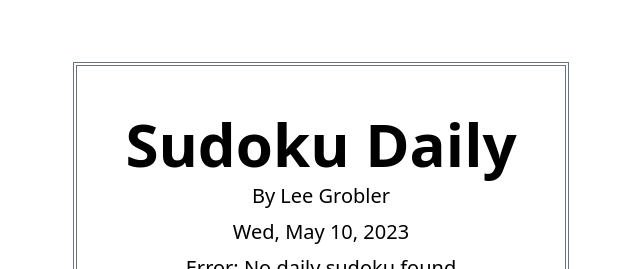
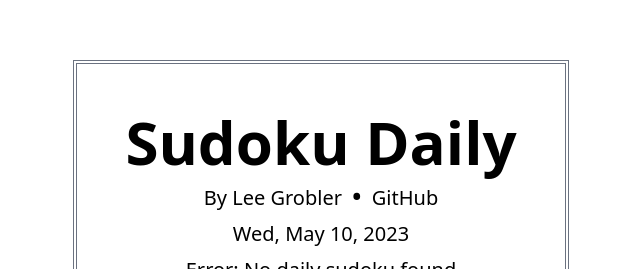
Before and after one commit to LeeGrobler/sudoku, an Angular app: page / in a window 1280 px wide. Shown: the part 157-426 px from the top of the page, without its empty margins (319-959 px from the left). Built offline with nearby package versions, Linux system fonts and the light colour scheme; no server answers; the database is empty.

Commit message:
added github link.

```diff
--- a/src/app/components/header/header.component.html
+++ b/src/app/components/header/header.component.html
@@ -4,7 +4,15 @@
     By
     <a href="https://lee-grobler.com/" target="_blank">{{
       downloading ? 'lee-grobler.com' : 'Lee Grobler'
-    }}</a>
+    }}</a
+    >&nbsp; <span class="text-2xl font-bold">•</span>&nbsp;
+    <a
+      href="https://github.com/LeeGrobler/sudoku"
+      className="text-gray-50 hover:text-gray-100"
+      target="_blank"
+    >
+      GitHub
+    </a>
   </span>
   <p>{{ date }}</p>
   <p>{{ status }}</p>
```
